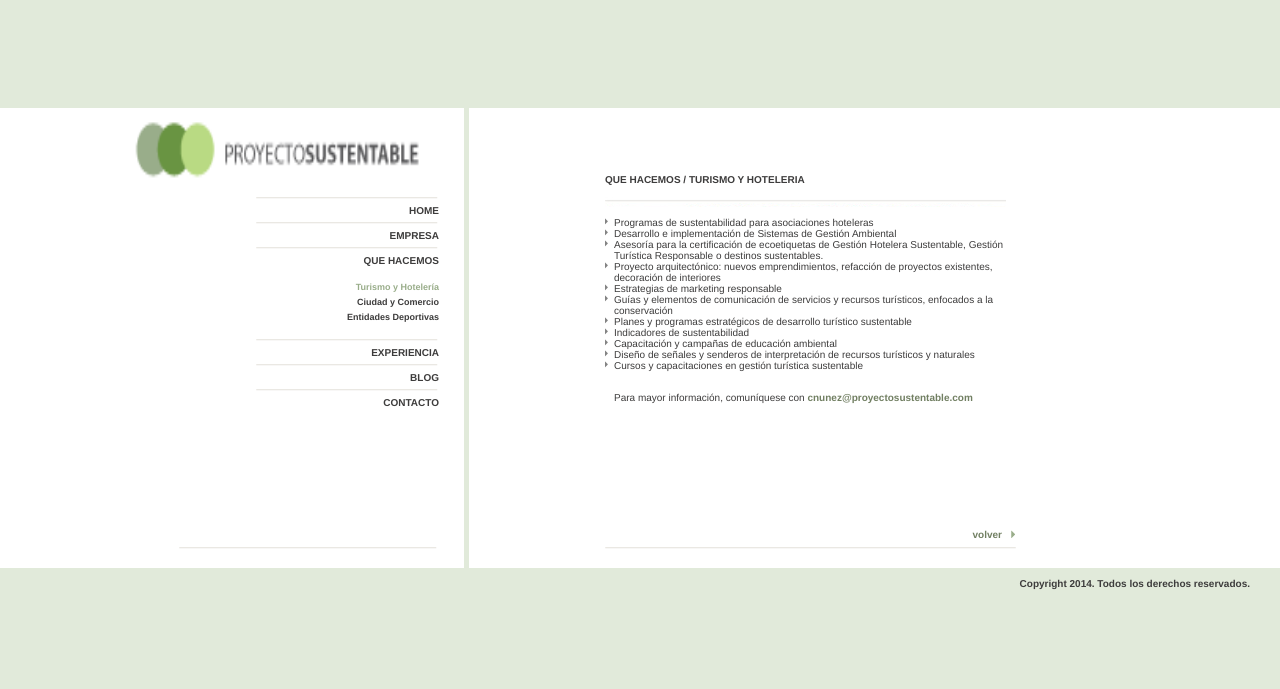
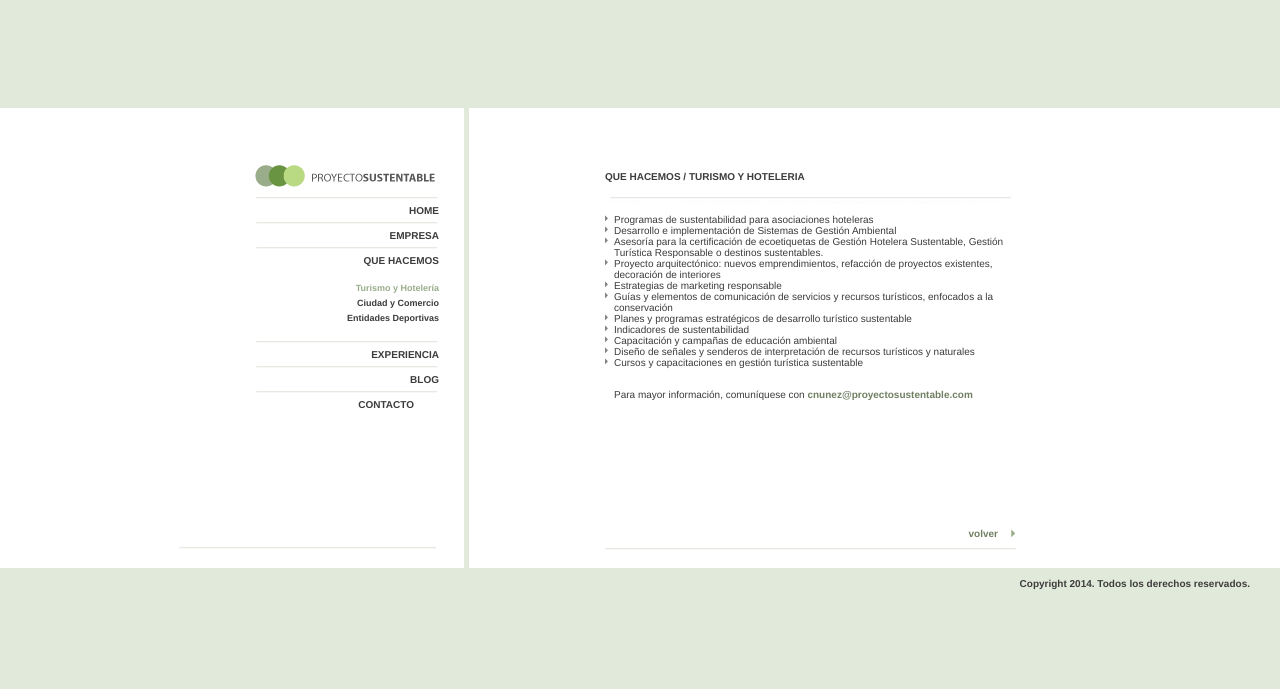
Before and after one commit to natlehmann/marce-proysus, a plain HTML site: page hacemosTurismo.html in a window 1280 px wide. Drawn offline with Linux system fonts and the light colour scheme.

Commit message:
correccion de hacemos turismo

```diff
--- a/hacemosTurismo.html
+++ b/hacemosTurismo.html
@@ -16,143 +16,125 @@
 </head>
 
 <body>
-	<table width="100%" height="100%" border="0" cellpadding="0"
-		cellspacing="0">
-		<tr>
-			<td valign="middle"><table width="100%" height="612" border="0"
-					cellpadding="0" cellspacing="0">
-					<tr>
-						<td height="108" align="center" valign="top" bgcolor="E1EADA">&nbsp;</td>
-					</tr>
-					<tr>
-						<td height="460" align="center" valign="top" bgcolor="#FFFFFF"><table
-								width="1024" height="460" border="0" cellpadding="0"
-								cellspacing="0">
-								<tr>
-									<td width="336" height="394" valign="top"><table
-											width="100%" height="460" border="0" cellpadding="0"
-											cellspacing="0">
-											<tr>
-												<td height="86" valign="top"><img
-													src="imagenes/logo.png" width="336" height="86" border="0"
-													usemap="#Map3" />
-													<table width="58%" border="0" cellspacing="0"
-														cellpadding="0">
-														<tr>
-															<td><img src="imagenes/lineaMenu.png" width="336"
-																height="8" /></td>
-														</tr>
-														<tr>
-															<td><div align="right">
+	<div class="contenedor-general">
+
+			<div class="contenedor-pagina">
+
+					<div class="header">
+					</div>
+
+					<div class="region-central">
+
+						<div class="contenedor-central">
+
+							<div class="menu">
+
+								<div class="logo">
+									<a href="index.html">
+										<img src="imagenes/logo.png" width="214" height="35" border="0" />
+									</a>
+								</div>
+
+								<div class="menu-items">
+
+									<div class="separador-menu-item">
+										<img src="imagenes/lineaMenu.png" width="336" height="8" />
+									</div>
+
+									<div class="menu-item">
 										<a href="home.html" class="linkMenu">HOME</a>
-																</div></td>
-														</tr>
-														<tr>
-															<td><div align="right">
-																	<img src="imagenes/lineaMenu.png" width="336"
-																		height="8" />
-																</div></td>
-														</tr>
-														<tr>
-															<td><div align="right">
-																	<a href="quienesSomos.html" target="_self"
-																		class="linkMenu">EMPRESA</a>
-																</div></td>
-														</tr>
-														<tr>
-															<td><div align="right">
-																	<img src="imagenes/lineaMenu.png" width="336"
-																		height="8" />
-																</div></td>
-														</tr>
-														<tr>
-															<td><div align="right">
+									</div>
+
+									<div class="separador-menu-item">
+										<img src="imagenes/lineaMenu.png" width="336" height="8" />
+									</div>
+
+									<div class="menu-item">
+										<a href="quienesSomos.html" target="_self" class="linkMenu">EMPRESA</a>
+									</div>
+
+									<div class="submenu" style="display: none;">
+										<div class="subitem-menu">
+											<a href="quienesSomos_nuestraMision.html" class="linkSubMenu">Misi&oacute;n</a>
+										</div>
+
+										<div class="subitem-menu">
+											<a href="quienesSomos_nuestraVision.html" class="linkSubMenu">Visi&oacute;n</a>
+										</div>
+
+										<div class="subitem-menu">
+											<a href="quienesSomos_nuestroEquipo.html" class="linkSubMenu">Equipo</a>
+										</div>
+									</div>
+
+									<div class="separador-menu-item">
+										<img src="imagenes/lineaMenu.png" width="336" height="8" />
+									</div>
+
+									<div class="menu-item">
 										<a href="hacemos.html" class="linkMenu">QUE HACEMOS</a>
-																</div></td>
-														</tr>
-														<tr>
-															<td><table width="100%" border="0" cellspacing="0"
-																	cellpadding="0">
-																	<tr>
-																		<td>&nbsp;</td>
-																	</tr>
-																	<tr>
-																		<td class="linkSubMenuSelect"><div align="right">Turismo
-																				y Hoteler&iacute;a</div></td>
-																	</tr>
-																	<tr>
-																		<td><div align="right">
-																				<a href="hacemosCiudades.html" class="linkSubMenu">Ciudad
-																					y Comercio</a>
-																			</div></td>
-																	</tr>
-																	<tr>
-																		<td><div align="right">
-																				<a href="hacemosDeportivo.html" class="linkSubMenu">Entidades
-																					Deportivas</a>
-																			</div></td>
-																	</tr>
-																</table></td>
-														</tr>
-														<tr>
-															<td>&nbsp;</td>
-														</tr>
-														<tr>
-															<td><div align="right">
-																	<img src="imagenes/lineaMenu.png" width="336"
-																		height="8" />
-																</div></td>
-														</tr>
-														<tr>
-															<td><div align="right">
+									</div>
+
+									<div class="submenu">
+										<div class="subitem-menu linkSubMenuSelect">
+											Turismo y Hoteler&iacute;a
+										</div>
+
+										<div class="subitem-menu">
+											<a href="hacemosCiudades.html" class="linkSubMenu">Ciudad y Comercio</a>
+										</div>
+
+										<div class="subitem-menu">
+											<a href="hacemosDeportivo.html" class="linkSubMenu">Entidades Deportivas</a>
+										</div>
+									</div>
+
+									<div class="separador-menu-item">
+										<img src="imagenes/lineaMenu.png" width="336" height="8" />
+									</div>
+
+									<div class="menu-item">
 										<a href="proyectos.html" class="linkMenu">EXPERIENCIA</a>
-																</div></td>
-														</tr>
-														<tr>
-															<td><div align="right">
-																	<img src="imagenes/lineaMenu.png" width="336"
-																		height="8" />
-																</div></td>
-														</tr>
-														<tr>
-															<td><div align="right">
-																	<a href="https://plus.google.com/103146123085390010619"
-																		target="_blank" class="linkMenu">BLOG</a>
-																</div></td>
-														</tr>
-														<tr>
-															<td><div align="right">
-																	<img src="imagenes/lineaMenu.png" width="336"
-																		height="8" />
-																</div></td>
-														</tr>
-														<tr>
-															<td><div align="right">
+									</div>
+
+									<div class="separador-menu-item">
+										<img src="imagenes/lineaMenu.png" width="336" height="8" />
+									</div>
+
+									<div class="menu-item">
+										<a href="https://plus.google.com/103146123085390010619" target="_blank" class="linkMenu">BLOG</a>
+									</div>
+
+									<div class="separador-menu-item">
+										<img src="imagenes/lineaMenu.png" width="336" height="8" />
+									</div>
+
+									<div class="menu-item linkMenuSelect">
 										<a href="contacto.html" class="linkMenu">CONTACTO</a>
-																</div></td>
-														</tr>
-													</table></td>
-											</tr>
-											<tr>
-												<td height="26" valign="bottom"><img
-													src="imagenes/LineaBase.png" width="336" height="26" /></td>
-											</tr>
-										</table></td>
-									<td width="5" bgcolor="E1EADA">&nbsp;</td>
-									<td width="683" align="center" valign="top"><table
-											width="411" height="451" border="0" cellpadding="0"
-											cellspacing="0">
-											<tr>
-												<td height="87" class="ContenidoTitulo"><p>QUE
-														HACEMOS / TURISMO Y HOTELERIA</p></td>
-											</tr>
-											<tr>
-												<td height="12" valign="top"><img
-													src="imagenes/lineaTop.png" width="401" /></td>
-											</tr>
-											<tr>
-												<td height="312" valign="top" class="Contenido"><table
-														width="100%" border="0" cellspacing="0" cellpadding="0">
+									</div>
+
+									<div class="menu-pie">
+										<img src="imagenes/LineaBase.png" width="336" height="26" />
+									</div>
+
+								</div>
+
+							</div>
+
+
+							<div class="separador"></div>
+
+							<div class="contenido-principal">
+
+								<div class="marco-contenido-principal">
+
+									<div class="contenido-titulo"><p>QUE HACEMOS / TURISMO Y HOTELERIA</p></div>
+
+									<img src="imagenes/lineaTop.png" width="401" height="12" />
+
+									<div class="Contenido">
+
+										<table width="100%" border="0" cellspacing="0" cellpadding="0">
 											<tr>
 												<td width="2%" valign="top"><img
 													src="imagenes/FlechaContenidoGris.png" width="9"
@@ -251,32 +233,37 @@
 															class="linkMail">cnunez@proyectosustentable.com</a>
 													</p></td>
 											</tr>
-													</table></td>
-											</tr>
-											<tr>
-												<td colspan="2" valign="bottom"><div align="right">
-														<a href="javascript:history.back()" class="linkMail"
-															title="Volver">volver</a><img
-															src="imagenes/FlechaMenu.png" width="14" />
-													</div></td>
-											</tr>
-											<tr>
-												<td height="27" valign="bottom"><img
-													src="imagenes/LineaBaseContenido.png" width="411"
-													height="27" /></td>
-											</tr>
-										</table></td>
-								</tr>
-							</table></td>
-					</tr>
-					<tr>
-						<td height="108" align="center" valign="top" bgcolor="E1EADA"
-							class="ContenidoCopy">Copyright 2014. Todos los derechos
-							reservados.</td>
-					</tr>
-				</table></td>
-		</tr>
 										</table>
+
+
+									</div>
+
+
+									<div class="volver">
+										<a href="javascript:history.back()" class="linkMail" title="Volver">volver</a>
+										<img src="imagenes/FlechaMenu.png" width="14" />
+									</div>
+
+									<div class="linea-base-contenido">
+										<img src="imagenes/LineaBaseContenido.png" width="411" height="27" />
+									</div>
+
+								</div>
+
+							</div>
+
+						</div>
+					</div>
+
+
+					<div class="footer">
+						<div class="ContenidoCopy">Copyright 2014. Todos los derechos
+							reservados.</div>
+					</div>
+
+				</div>
+
+		</div>
 
 </body>
 </html>
```
Lines whose indentation alone changed are shown as unchanged.
